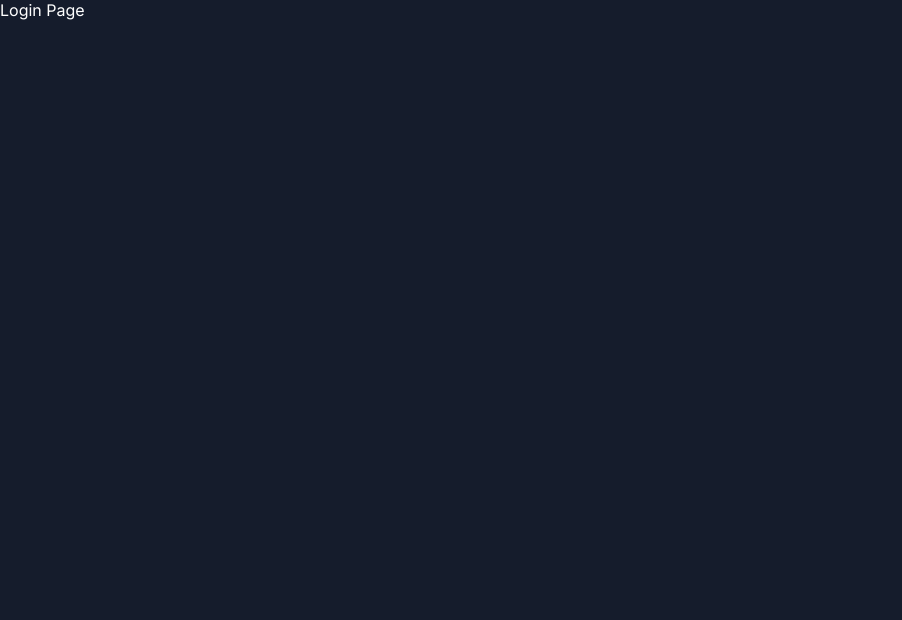
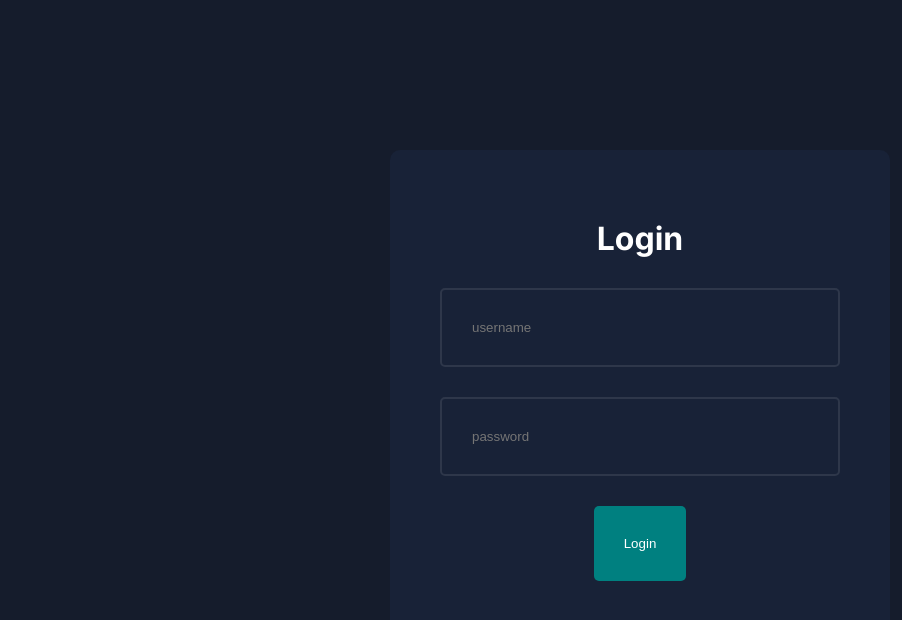
Before and after one commit to nrmz/nextadmin, a Next.js app: page /login in a window 1280 px wide. Shown: the top 620 px of the page, without its empty margins (0-902 px from the left). Built offline with nearby package versions, Linux system fonts and the light colour scheme.

Commit message:
add login page

```diff
--- a/app/login/page.jsx
+++ b/app/login/page.jsx
@@ -1,7 +1,16 @@
+import styles from "@/app/ui/login/login.module.css";
+
 const LoginPage = () => {
-    return (
-        <div>Login Page</div>
-    )
-}
+  return (
+    <div className={styles.container}>
+      <form action="" className={styles.form}>
+        <h1>Login</h1>
+        <input type="text" placeholder="username" />
+        <input type="password" placeholder="password" />
+        <button>Login</button>
+      </form>
+    </div>
+  );
+};
 
-export default LoginPage
+export default LoginPage;
--- /dev/null
+++ b/app/ui/dashboard/products/singleProduct/singleProduct.module.css
@@ -0,0 +1,62 @@
+.container {
+  display: flex;
+  gap: 50px;
+  margin-top: 20px;
+}
+
+.infoContainer {
+  flex: 1;
+  background-color: var(--bgSoft);
+  padding: 20px;
+  border-radius: 10px;
+  font-weight: bold;
+  color: var(--textSoft);
+  height: max-content;
+}
+
+.imgContainer {
+  width: 100%;
+  height: 300px;
+  position: relative;
+  border-radius: 10px;
+  overflow: hidden;
+  margin-bottom: 20px;
+}
+
+.formContainer {
+  flex: 3;
+  background-color: var(--bgSoft);
+  padding: 20px;
+  border-radius: 10px;
+}
+
+.form {
+  display: flex;
+  flex-direction: column;
+}
+
+.form input,
+.form textarea,
+.form select {
+  padding: 20px;
+  border: 2px solid #2e374a;
+  border-radius: 5px;
+  background-color: var(--bg);
+  color: var(--text);
+  margin: 10px 0px;
+}
+
+.form label {
+  font-size: 12px;
+}
+
+.form button {
+  width: 100%;
+  padding: 20px;
+  background-color: teal;
+  color: var(--text);
+  border: none;
+  border-radius: 5px;
+  cursor: pointer;
+  margin-top: 20px;
+}
--- /dev/null
+++ b/app/ui/login/login.module.css
@@ -0,0 +1,38 @@
+.container {
+  width: 100%;
+  height: 100vh;
+  display: flex;
+  align-items: center;
+  justify-content: center;
+}
+
+.form {
+  background-color: var(--bgSoft);
+  padding: 50px;
+  border-radius: 10px;
+  width: 500px;
+  height: 500px;
+  display: flex;
+  flex-direction: column;
+  justify-content: center;
+  align-items: center;
+  gap: 30px;
+}
+
+.form input {
+  width: 100%;
+  padding: 30px;
+  border: 2px solid #2e374a;
+  border-radius: 5px;
+  background-color: var(--bgSoft);
+  color: var(--text);
+}
+
+.form button {
+  padding: 30px;
+  background-color: teal;
+  color: var(--text);
+  border: none;
+  cursor: pointer;
+  border-radius: 5px;
+}
```
Also changed, not shown: app/dashboard/products/[id]/page.jsx (added, +44 -0 lines).
